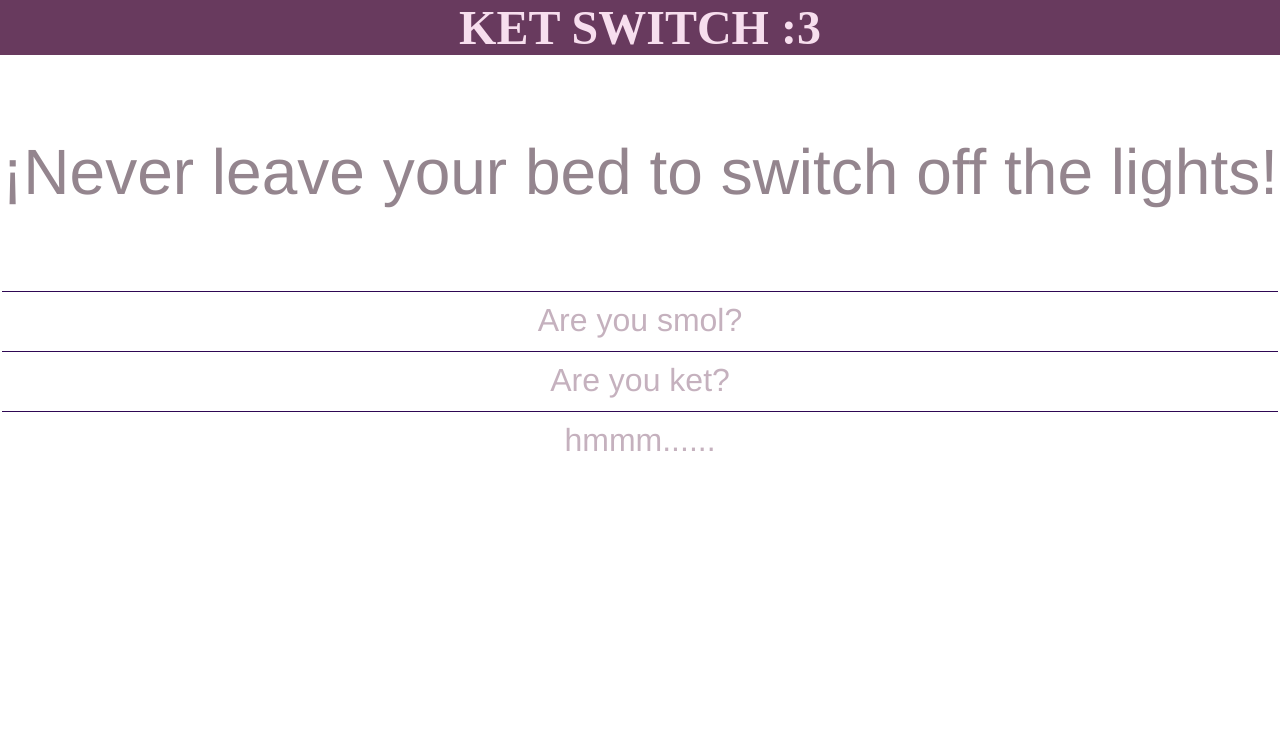
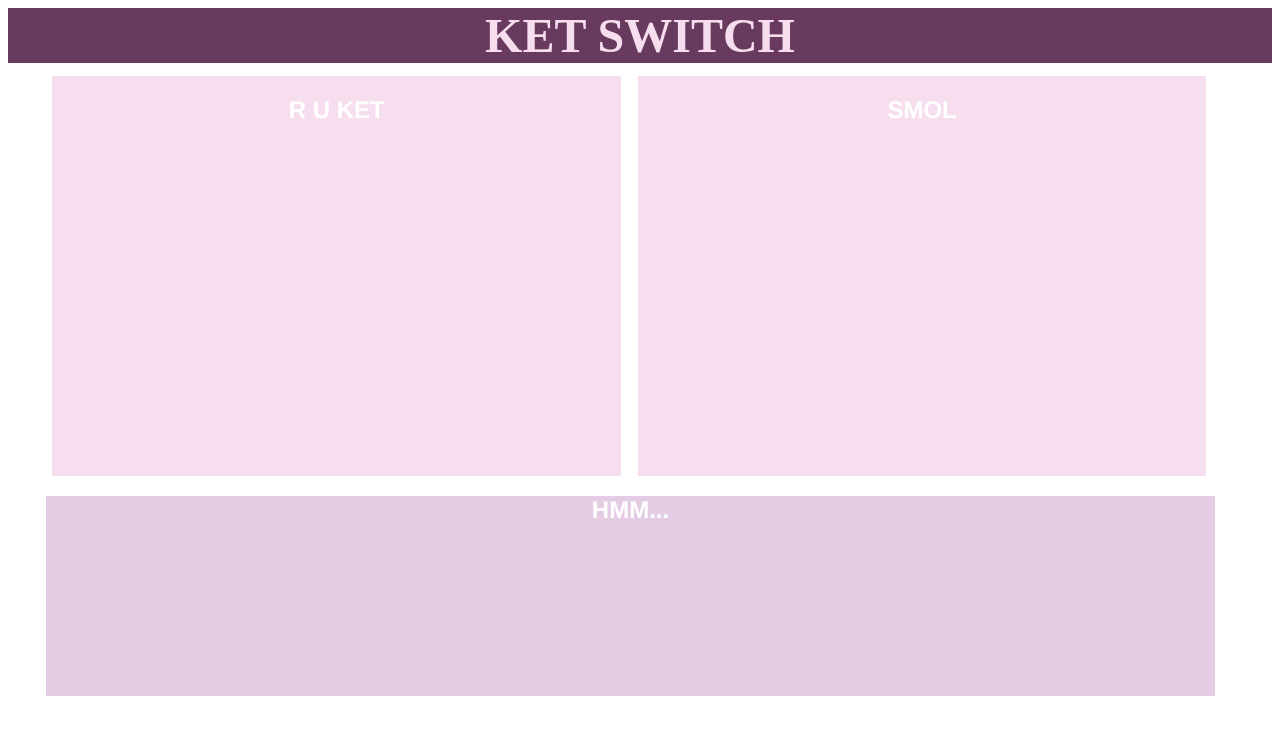
Before and after one commit to ryuxik/ket-switch, a Flask app: page /home in a window 1280 px wide. Shown: the top 735 px of the page. Run offline with Flask 2, Linux system fonts and the light colour scheme.

Commit message:
a new homepage...?!?
i tried adding external images for the text but i dont think they work while you're developing locally, so pls deal with ugly and awkwardly centered text for now
but here is one -> http://imgur.com/3iGPkoc (KET)
also, i used an internal style sheet cause this page uses a lot of different styling and dont wanna overcram the style.css

```diff
--- a/FlaskApp/templates/page.html
+++ b/FlaskApp/templates/page.html
@@ -1,36 +1,94 @@
 <!DOCTYPE html>
 <html>
-	<head>
-	<link type="text/css" rel="stylesheet" href='/static/style.css'/>
-	<title>
-		KET SWITCH
-	</title>
-	<head/>
-		<body>
-			<h1>
-				KET SWITCH :3
-			</h1>
-			<table>
-				<caption>
-					¡Never leave your bed to switch off the lights!
-				</caption>
-				<span>
-					<tr>
-						<td>
-							Are you <a href="http://localhost:5000/name/Santiago">smol</a>?
-						</td>
-					</tr>
-					<tr>
-						<td>
-							Are you <a href="http://localhost:5000/name/Annie">ket</a>?
-						</td>
-					</tr>
-					<tr>
-						<td>
-							hmmm<a href="http://localhost:5000/name/Stranger">......</a>
-						</td>
-					</tr>
-				</span>
-			</table>
-		</body>
+<head>
+<style>
+a{
+text-decoration: none;
+}
+h1 {
+	color:#f7deee;
+	font-family: Segoe UI Semibold;
+	font-size: 3rem;
+	text-align: center;
+	border-radius: 1px solid #2E0854;
+	background-color: #683A5E;
+	margin: 0;
+}
+.box1 {
+	display: inline-block;
+	width: 45%;
+	margin-top: 1%;
+	margin-left: 3.5%;
+	margin-right: 0.5%;
+	height: 400px;
+	background-color:#f7deee;
+	text-align: justify;
+}
+
+
+.box1:hover {
+	background-color:#def7e7;
+}
+
+.box2:hover {
+	background-color:#def7e7;
+}
+
+.box2 {
+	display: inline-block;
+	width: 45%;
+	margin-left: 0.5%;
+	margin-right: 3.5%;
+	margin-top: 1%;
+	height: 400px;
+	background-color:#f7deee;
+}
+
+.after-box {
+	height: 200px;
+	width: 92.5%;
+	margin-left: 3%;
+	margin-right: 3%;
+	margin-top: 1%;
+	background-color: #e5cce5;
+}
+
+.after-box:hover {
+	background-color:#cce5e5;
+}
+
+#box1 h2 {
+	font-family: Helvetica;
+	color: white;
+	text-align: center;
+}
+</style>
+</head>
+
+
+<body>
+
+<center><h1>KET SWITCH</h1></center>
+
+<a href="http://localhost:5000/name/Annie">
+	<div id="box1" class="box1">
+	<h2>R U KET</h2>
+	</div>
+</a>
+
+<a href="http://localhost:5000/name/Santiago">
+	<div id="box1" class="box2">
+		<h2>SMOL</h2>
+	</div>
+</a>
+
+
+<a href="http://localhost:5000/name/Stranger">
+	<div id="box1" class="after-box">
+		<h2>HMM...</center>
+	</div>
+</a>
+
+
+</body>
 </html>
```
